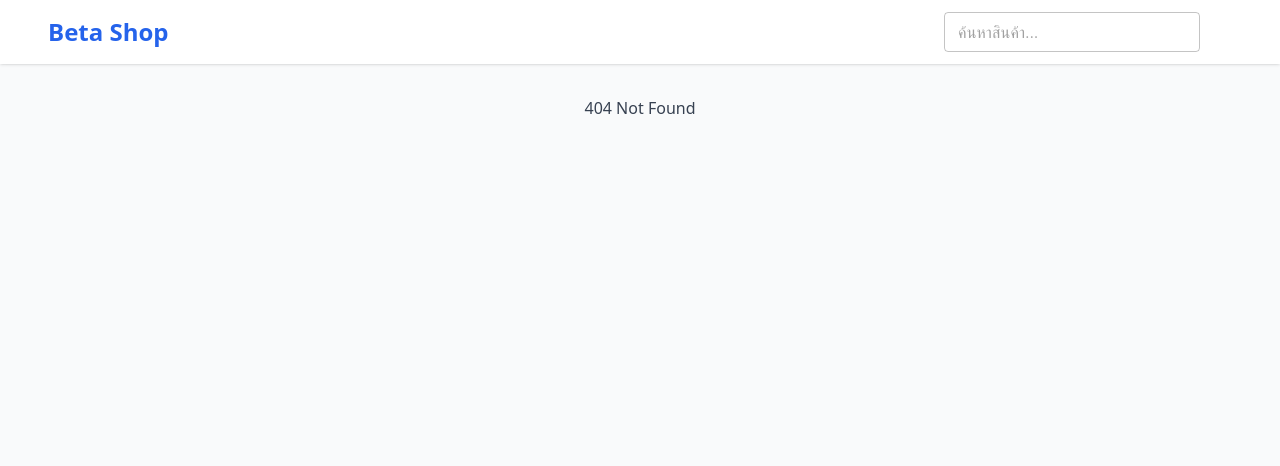
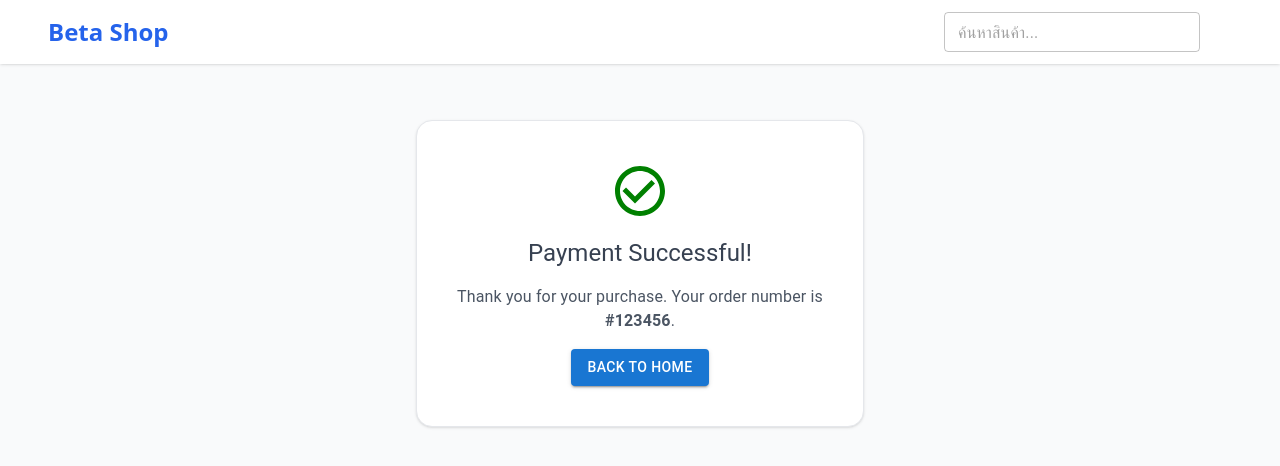
Before and after one commit to konlakarn163/k-shop, a React (Vite) app: page /payment-complete in a window 1280 px wide. Before the commit this address had no page. Shown: the top 466 px of the page. Built offline with nearby package versions, Linux system fonts and the light colour scheme; some icons are missing.

Commit message:
Update clear cart, and redirect to payment status

```diff
--- a/src/hooks/useCart.tsx
+++ b/src/hooks/useCart.tsx
@@ -16,6 +16,7 @@ type CartContextType = {
   addToCart: (item: CartItem) => void;
   updateIncreaseQuantity: (productId: number, newQty: number) => void;
   updateDecreaseQuantity: (productId: number, newQty: number) => void;
+  clearCart: () => void;
   removeFromCart: (productId: number) => void;
 };
 
@@ -24,7 +25,7 @@ const CartContext = createContext<CartContextType | undefined>(undefined);
 export function CartProvider({ children }: { children: ReactNode }) {
   const [cartItems, setCartItems] = useState<CartItem[]>([]);
   const { enqueueSnackbar } = useSnackbar();
-
+  const clearCart = () => setCartItems([]);
   const addToCart = (item: CartItem) => {
     let showMessage = "";
     let variant: "warning" | "success" = "success";
@@ -103,6 +104,7 @@ export function CartProvider({ children }: { children: ReactNode }) {
         updateIncreaseQuantity,
         updateDecreaseQuantity,
         removeFromCart,
+        clearCart
       }}
     >
       {children}
--- a/src/pages/Checkout.tsx
+++ b/src/pages/Checkout.tsx
@@ -17,7 +17,7 @@ export default function Checkout() {
     document.title = "Beta shop | Checkout";
   }, []);
 
-  const { cartItems } = useCart();
+  const { cartItems, clearCart } = useCart();
   const navigate = useNavigate();
   const { enqueueSnackbar } = useSnackbar();
   // ข้อมูล Address
@@ -91,7 +91,10 @@ export default function Checkout() {
         variant: "success",
       }
     );
-    navigate("/");
+    setTimeout(() => {
+      clearCart()
+      navigate("/payment-complete");
+    }, 500);
   };
 
   return (
--- /dev/null
+++ b/src/pages/PaymentComplete.jsx
@@ -0,0 +1,31 @@
+import { CheckCircleOutline } from "@mui/icons-material";
+import { Button, Typography, Paper } from "@mui/material";
+import { Link } from "react-router-dom";
+import { useEffect } from "react";
+const PaymentComplete = () => {
+  useEffect(() => {
+    document.title = "Beta shop | Status";
+  }, []);
+  return (
+    <div className="flex my-auto h-full  items-center justify-center bg-gray-50 p-4">
+      <div className="p-6 rounded-2xl border my-10 max-w-md w-full text-center bg-white shadow py-10 flex flex-col items-center justify-center gap-4">
+        <CheckCircleOutline sx={{ fontSize: 60, color: "green" }} />
+        <Typography variant="h5" className="mt-4 font-semibold">
+          Payment Successful!
+        </Typography>
+        <Typography variant="body1" className="mt-2 text-gray-600">
+          Thank you for your purchase. Your order number is{" "}
+          <strong>#123456</strong>.
+        </Typography>
+
+        <Link to="/">
+          <Button variant="contained" color="primary" className="mt-6">
+            Back to Home
+          </Button>
+        </Link>
+      </div>
+    </div>
+  );
+};
+
+export default PaymentComplete;
--- a/src/routes/AppRouter.tsx
+++ b/src/routes/AppRouter.tsx
@@ -3,6 +3,7 @@ import Home from "../pages/Home";
 import ProductDetail from "../pages/ProductDetail";
 import Cart from "../pages/Cart";
 import Checkout from "../pages/Checkout";
+import PaymentComplete from "../pages/PaymentComplete";
 
 export default function AppRouter() {
   return (
@@ -11,6 +12,7 @@ export default function AppRouter() {
       <Route path="/product/:id" element={<ProductDetail />} />
       <Route path="/cart" element={<Cart />} />
       <Route path="/checkout" element={<Checkout />} />
+      <Route path="/payment-complete" element={<PaymentComplete />} />
       <Route
         path="*"
         element={<div className="p-8 text-center">404 Not Found</div>}
```
